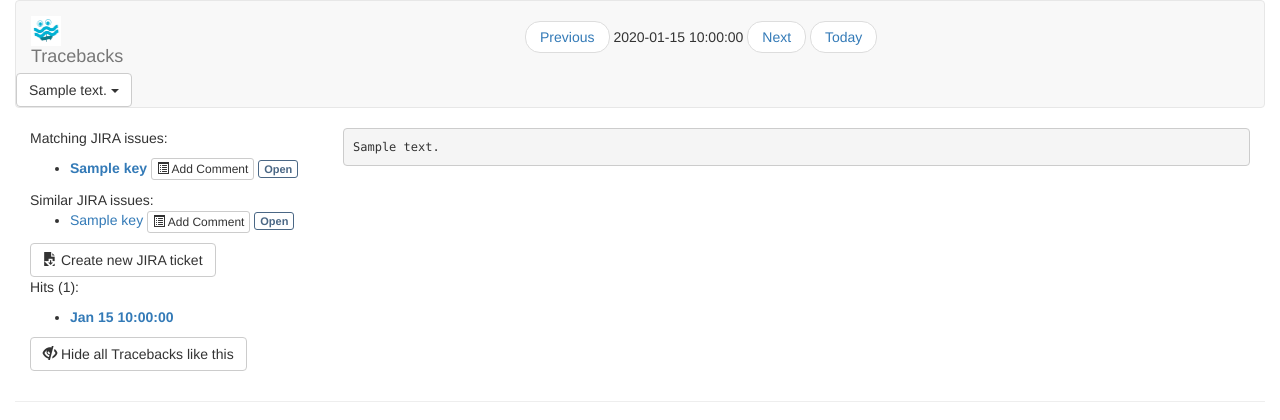
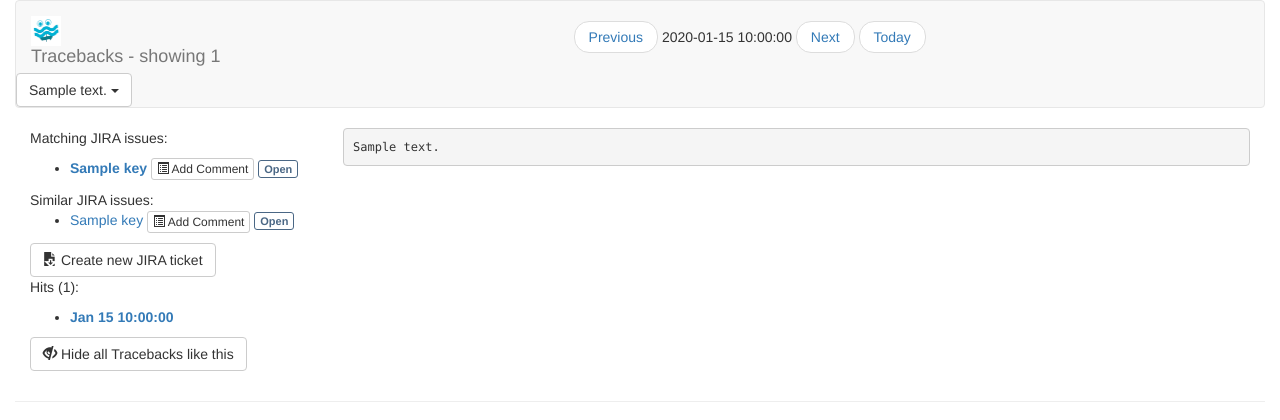
Before and after one commit to topher200/assertion-context, a Python web app: template web/templates/index.html in a window 1280 px wide. Shown: the top 420 px of the page. Run offline with Jinja, Linux system fonts and the light colour scheme; the template is opened without the code that fills it: most values are stand-ins (such as "Sample title", 1, 10 or a date in 2020); some libraries are stand-ins or nearby versions.

Commit message:
show number of tracebacks shown

```diff
--- a/web/templates/index.html
+++ b/web/templates/index.html
@@ -75,7 +75,7 @@
     <nav class="nav navbar navbar-default">
         <a class="navbar-brand" href="#">
             <img src="/static/media/wordy.png" width="30" height="30" class="d-inline-block align-top" alt="">
-            Tracebacks
+            Tracebacks - showing {{ tb_meta|length }}
         </a>
 
         <ul class="nav pager">
```
